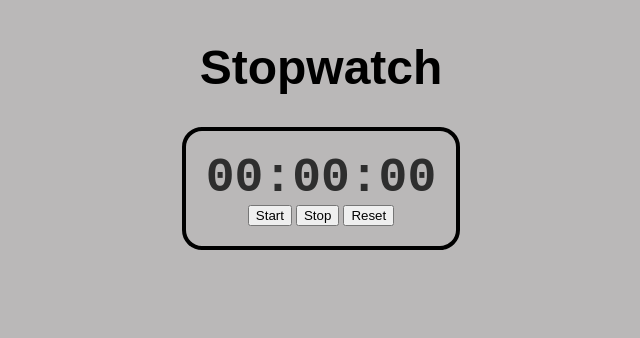
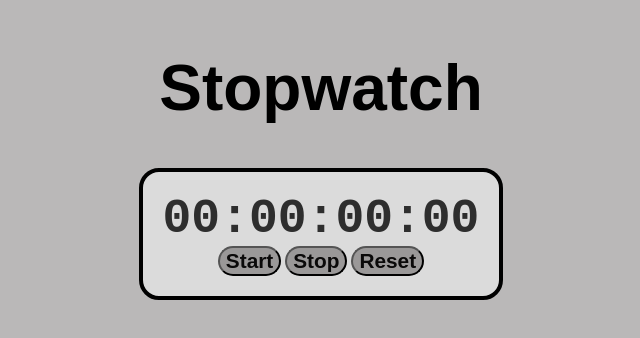
Before and after one commit to akitengprisca8-crypto/Javascript, a plain HTML site: page External-Script/Stop-watch/index.html in a window 1280 px wide. Shown: the whole page, without its empty margins (319-959 px from the left). Drawn offline with Linux system fonts and the light colour scheme.

Commit message:
Update101

```diff
--- a/External-Script/Stop-watch/index.html
+++ b/External-Script/Stop-watch/index.html
@@ -12,7 +12,7 @@
    <h1 id="MyH1">Stopwatch</h1>
    <div id="container">
       <div id="display">
-         00:00:00
+         00:00:00:00
       </div>
 
       <div id="buttons">
--- a/External-Script/Stop-watch/style.css
+++ b/External-Script/Stop-watch/style.css
@@ -10,7 +10,7 @@ body {
 #MyH1 {
    font-family: "Arial", sans-serif;
    color: black;
-   font-size: 3rem;
+   font-size: 4rem;
 }
 
 #container {
@@ -20,6 +20,7 @@ body {
    border: 4px solid black;
    padding: 20px;
    border-radius: 20px;
+   background-color: hsl(0, 0%, 86%);
 
 }
 
@@ -29,3 +30,11 @@ body {
    font-weight: bold;
    color: hsl(0, 0%, 18%);
 }
+
+button {
+   font-size: 1.3rem;
+   background-color: hsl(0, 1%, 60%);
+   font-weight: 900;
+   color: rgb(10, 9, 9);
+   border-radius: 15px;
+}
```
